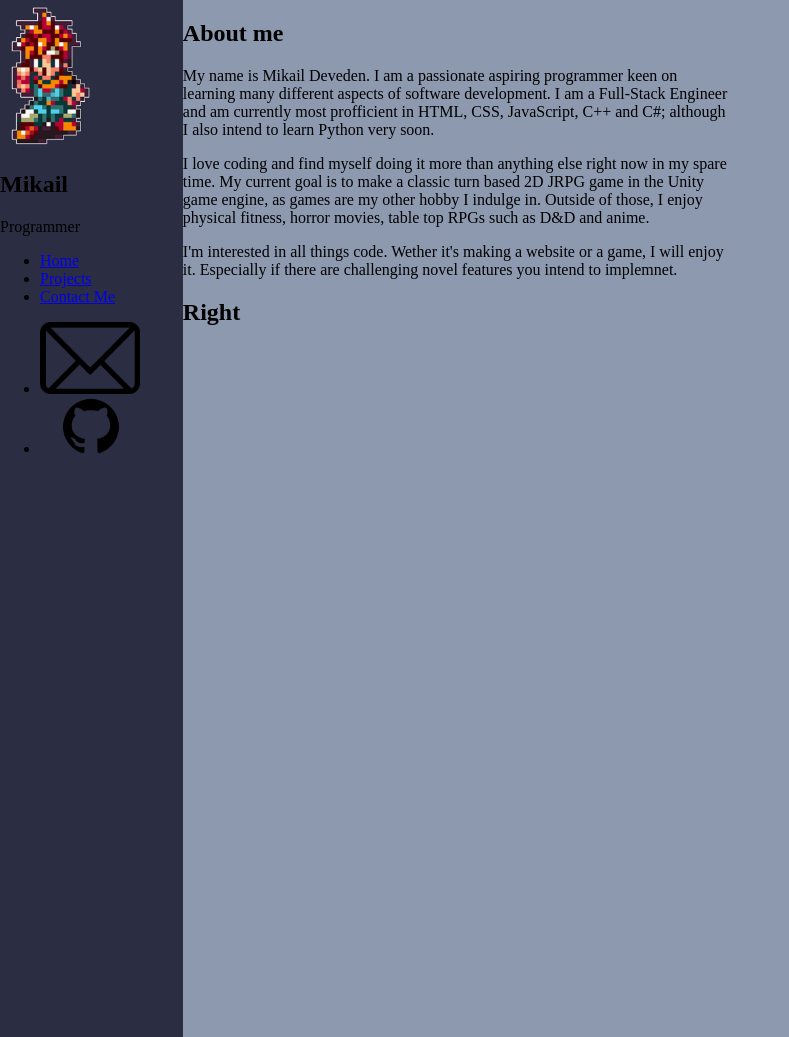
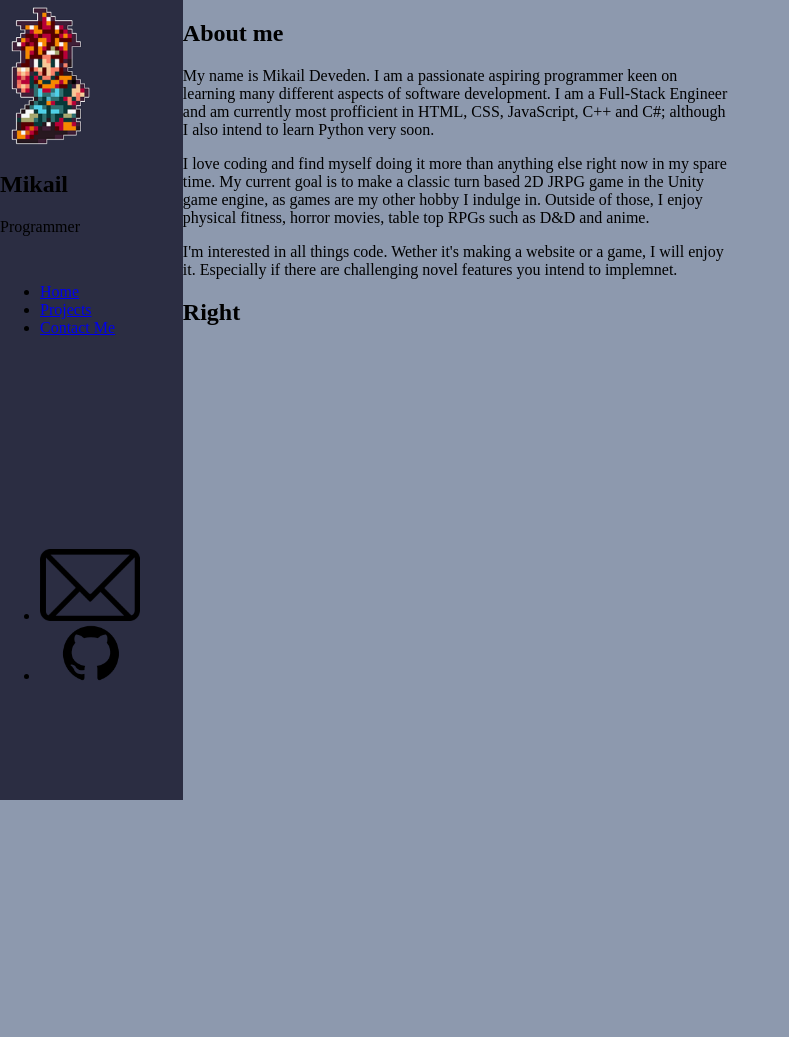
Before and after one commit to MikailMichael/portfolio, a plain HTML site: page index.html in a window 1280 px wide. Shown: the whole page, without its empty margins (0-789 px from the left). After the commit the page ends 800 px from the top, so only its background shows below. Drawn offline with Linux system fonts and the light colour scheme.

Commit message:
Header sections fit into correct rows

```diff
--- a/style.css
+++ b/style.css
@@ -9,29 +9,42 @@ body {
     padding: 0px;
     font-size: 16px;
     background-color: #8D99AE;
+
   }
 
   .container {
     display: grid;
     position: relative;
-    margin: auto;
     grid-template-areas: "head left right"
                        "head left right"
                        "head left right";
     grid-template-rows: 1fr 1fr 1fr;
     grid-template-columns: 1fr 3fr 3fr;
+    width: 100vw;
+    height: 100vh;
   }
 
   /* Header Styles */
   header {
+    background-color: #2B2D42;
     grid-area: head;
-    background-color: #2B2D42;
-    /*display: flex;
-    position: fixed;
-    width: 100%;
-    height: auto;
-    top: 0px;
-    min-width: 29.375rem;
-    height: 5.25rem;
-    z-index: 5;*/
+    display: grid;
+    position: relative;
+    grid-template-areas: "logo"
+                        "menu"
+                        "socials";
+    grid-template-rows: 1fr 1fr 1fr;
+
   }
+
+  #logo {
+    grid-area: logo;
+  }
+
+  .menu {
+    grid-area: menu;
+  }
+
+  .socials {
+    grid-area: socials;
+  }
```
